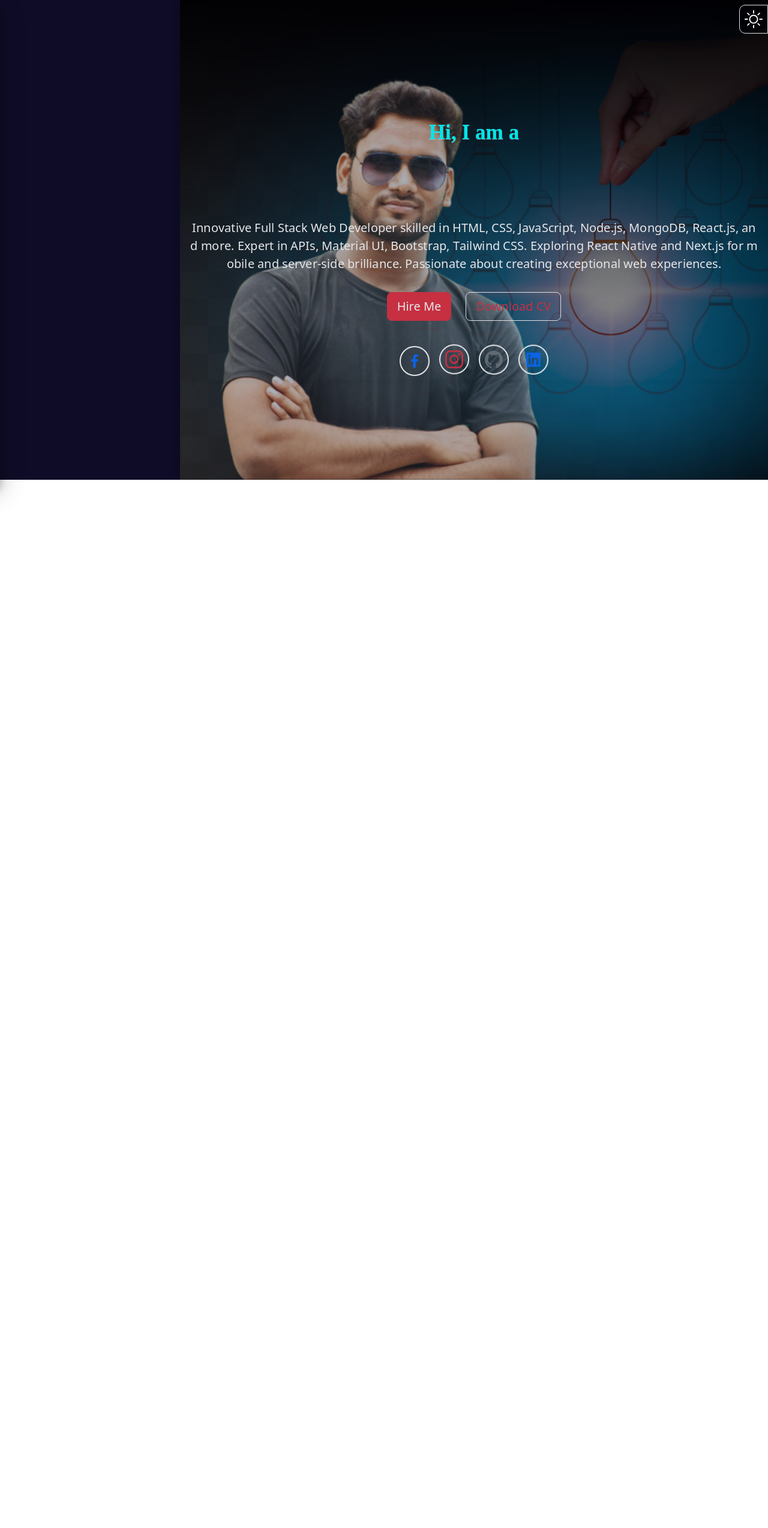
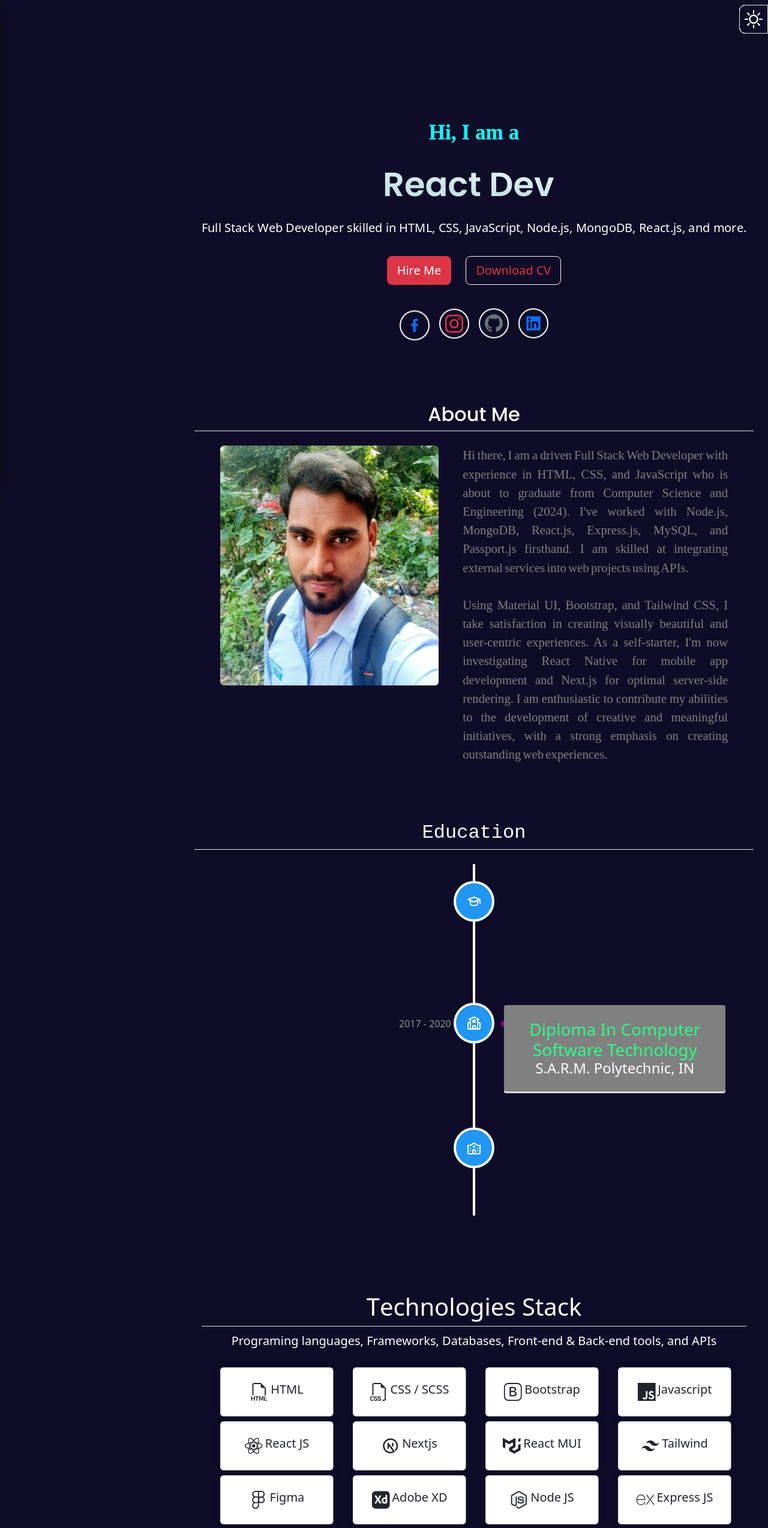
Before and after one commit to comixgrid/Portfolio_Rfsd, a React (Vite) app: page / in a window 1280 px wide. Shown: the top 2548 px of the page at 60% size. Before the commit the page ends 800 px from the top, so only its background shows below. Built offline with nearby package versions, Linux system fonts and the light colour scheme.

Commit message:
component rearranged

```diff
--- a/src/pages/about/About.css
+++ b/src/pages/about/About.css
@@ -27,12 +27,11 @@
 
 .about-content {
   margin-left: 0.5rem;
-  margin-top: 2rem;
+  margin-top: 1rem;
   margin-bottom: 1rem !important;
   margin-right: 0.5rem !important;
   gap: 1rem;
   padding: 1rem !important;
-  box-shadow: rgba(99, 99, 99, 0.2) 0px 2px 8px 0px;
   text-align: center;
 }
 
--- a/src/pages/about/About.jsx
+++ b/src/pages/about/About.jsx
@@ -1,5 +1,4 @@
 import React from "react";
-import Layout from "../../components/Layout/Layout";
 import "./About.css";
 import imgag from "../../assets/1680203081838.jpg";
 import Education from "../education/Education";
@@ -8,7 +7,6 @@ import Jello from "react-reveal/Jello";
 const About = () => {
   return (
     <>
-      <Layout>
       <div className="about-page mobile-view visible-lg  overflow-hidden  ">
         <div className="row about-content d-flex justify-content-center">
           <Jello>
@@ -31,26 +29,24 @@ const About = () => {
             <p className="about-me ">
               Hi there, I am a driven Full Stack Web Developer with experience
               in HTML, CSS, and JavaScript who is about to graduate from
-                Computer Science and Engineering (2024). I've worked with
-                Node.js, MongoDB, React.js, Express.js, MySQL, and Passport.js
-                firsthand. I am skilled at integrating external services into
-                web projects using APIs.
+              Computer Science and Engineering (2024). I've worked with Node.js,
+              MongoDB, React.js, Express.js, MySQL, and Passport.js firsthand. I
+              am skilled at integrating external services into web projects
+              using APIs.
               <br />
               <br />
               Using Material UI, Bootstrap, and Tailwind CSS, I take
               satisfaction in creating visually beautiful and user-centric
-                experiences. As a self-starter, I'm now investigating React
-                Native for mobile app development and Next.js for optimal
-                server-side rendering. I am enthusiastic to contribute my
-                abilities to the development of creative and meaningful
-                initiatives, with a strong emphasis on creating outstanding web
-                experiences.
+              experiences. As a self-starter, I'm now investigating React Native
+              for mobile app development and Next.js for optimal server-side
+              rendering. I am enthusiastic to contribute my abilities to the
+              development of creative and meaningful initiatives, with a strong
+              emphasis on creating outstanding web experiences.
             </p>
           </div>
         </div>
         <Education />
       </div>
-      </Layout>
     </>
   );
 };
--- a/src/pages/contact/Contact.jsx
+++ b/src/pages/contact/Contact.jsx
@@ -38,11 +38,11 @@ const Contact = () => {
 
   return (
     <Layout>
-      <div className="contact-page mobile-view visible-lg overflow-x-hidden d-flex justify-content-center">
+      <div className="contact-page mobile-view visible-lg overflow-x-hidden d-flex  flex-column justify-content-center align-items-center">
         <div className="contact-container d-flex flex-column w-100 justify-content-center align-items-center ">
           <form
             onSubmit={handleSubmit}
-            className="form-container d-flex flex-column justify-content-center gap-3 w-75 col-md-12"
+            className="form-container d-flex flex-column justify-content-center gap-3 w-75 col-md-12 mb-5"
           >
             <Jump>
               <p>Contact Me👍</p>
@@ -79,11 +79,12 @@ const Contact = () => {
                 onChange={(e) => setMessage(e.target.value)}
               ></textarea>
             </div>
-            <button type="submit" className="btn btn-danger p-3 fs-4 ">
+            <button type="submit" className="btn btn-danger p-2 fs-4 ">
               Send Message
             </button>
           </form>
         </div>
+        <div className="mt-5">All rights reserved techeduhelper @2023</div>
       </div>
     </Layout>
   );
--- a/src/pages/education/Education.jsx
+++ b/src/pages/education/Education.jsx
@@ -13,7 +13,7 @@ const Education = () => {
   return (
     <>
       <div
-        className="row about-content d-flex justify-content-center mt-1"
+        className="row about-content d-flex justify-content-center"
         id={Edutheme}
       >
         <h2 className="border-bottom pb-2 " style={{ fontFamily: "monospace" }}>
--- a/src/pages/experience/Experience.jsx
+++ b/src/pages/experience/Experience.jsx
@@ -13,7 +13,7 @@ import Bounce from "react-reveal/Bounce";
 const Experience = () => {
   return (
     <>
-      <div className="row about-content d-flex justify-content-center mt-3">
+      <div className="row about-content d-flex justify-content-center">
         <Bounce right cascade>
           <h2
             className="border-bottom pb-2 "
--- a/src/pages/home/Home.css
+++ b/src/pages/home/Home.css
@@ -1,12 +1,7 @@
 .home-page {
-  height: 100vh;
-  /* background-color: rgb(40, 2, 40); */
-  background-image: url("../../assets/design2.png");
-  background-repeat: no-repeat;
-  background-size: cover;
+  height: 80vh;
   background-position: center;
-  opacity: 90%;
-  box-shadow: rgba(0, 0, 0, 0.35) 0px 5px 15px;
+  opacity: 120%;
 }
 
 @media screen and (min-width: 992px) {
@@ -54,13 +49,11 @@
   border: 2px solid white;
   border-radius: 50%;
   padding: 8px;
-  box-shadow: rgba(33, 35, 38, 0.1) 0px 10px 10px -10px;
 }
 
 .social-media {
   display: flex;
   justify-content: center;
-  box-shadow: rgba(33, 35, 38, 0.1) 0px 10px 10px -10px;
 }
 .social-media > a {
   animation: iconUP 0.7s linear infinite alternate;
--- a/src/pages/home/Home.jsx
+++ b/src/pages/home/Home.jsx
@@ -10,6 +10,11 @@ import { useTheme } from "../../context/ThemeContext";
 import Fade from "react-reveal/Fade";
 import Zoom from "react-reveal/Zoom";
 import { Link } from "react-router-dom";
+import About from "../about/About";
+import TechStack from "../techstack/TechStack";
+import Experience from "../experience/Experience";
+import Projects from "../projects/Projects";
+import Contact from "../contact/Contact";
 
 const Home = () => {
   const theme = useTheme();
@@ -39,11 +44,8 @@ const Home = () => {
               </h2>
               <Zoom left cascade>
                 <span className="text-white text-justify fs-5 px-3  mt-3 mb-4">
-                  Innovative Full Stack Web Developer skilled in HTML, CSS,
-                  JavaScript, Node.js, MongoDB, React.js, and more. Expert in
-                  APIs, Material UI, Bootstrap, Tailwind CSS. Exploring React
-                  Native and Next.js for mobile and server-side brilliance.
-                  Passionate about creating exceptional web experiences.
+                  Full Stack Web Developer skilled in HTML, CSS, JavaScript,
+                  Node.js, MongoDB, React.js, and more.
                 </span>
               </Zoom>
             </div>
@@ -102,6 +104,10 @@ const Home = () => {
             </a>
           </div>
         </div>
+        <About />
+        <TechStack />
+        <Projects />
+        <Contact />
       </Layout>
     </>
   );
--- a/src/pages/techstack/TechStack.css
+++ b/src/pages/techstack/TechStack.css
@@ -19,12 +19,12 @@
 
 @keyframes cardUP {
   to {
-    transform: translate(-10px);
+    transform: translate(-2px);
   }
 }
 
 .tech-container .card:hover {
-  transform: scale(1.05);
+  transform: scale(1.04);
   background-color: blueviolet;
   color: white;
   cursor: pointer;
--- a/src/pages/techstack/TechStack.jsx
+++ b/src/pages/techstack/TechStack.jsx
@@ -1,5 +1,4 @@
 import React from "react";
-import Layout from "../../components/Layout/Layout";
 import "../techstack/TechStack.css";
 import { TechstackList } from "./../../utils/Tech.js";
 import Experience from "../experience/Experience";
@@ -8,21 +7,15 @@ import Fade from "react-reveal/Fade";
 
 const TechStack = () => {
   return (
-    <Layout>
-      <div className="tech-stack mobile-view visible-lg overflow-hidden mb-2 d-flex justify-content-center flex-column ">
-        <div className="row about-content d-flex justify-content-center align-items-center  mt-3">
+    <div className="tech-stack mobile-view visible-lg overflow-hidden d-flex justify-content-center flex-column ">
+      <div className="row about-content d-flex justify-content-center align-items-center">
         <div className="row stack-container w-100 ">
           <Slide right cascade>
-              <h1 className="bg-secondary p-2 text-uppercase ">
-                Technologies Stack
-              </h1>
+            <h1 className="border-bottom pb-2 ">Technologies Stack</h1>
           </Slide>
-            <h5
-              style={{ textAlign: "center", paddingLeft: "8px" }}
-              className="p-1 project-heading"
-            >
-              Programing languages, Frameworks, Databases,
-              <br /> Front-end & Back-end tools, and APIs
+          <h5 style={{ textAlign: "center" }} className="p-1 project-heading">
+            Programing languages, Frameworks, Databases, Front-end & Back-end
+            tools, and APIs
           </h5>
           <div className="tech-container row">
             {TechstackList.map((T) => (
@@ -50,7 +43,6 @@ const TechStack = () => {
       </div>
       <Experience />
     </div>
-    </Layout>
   );
 };
 
```
Lines whose indentation alone changed are shown as unchanged.
